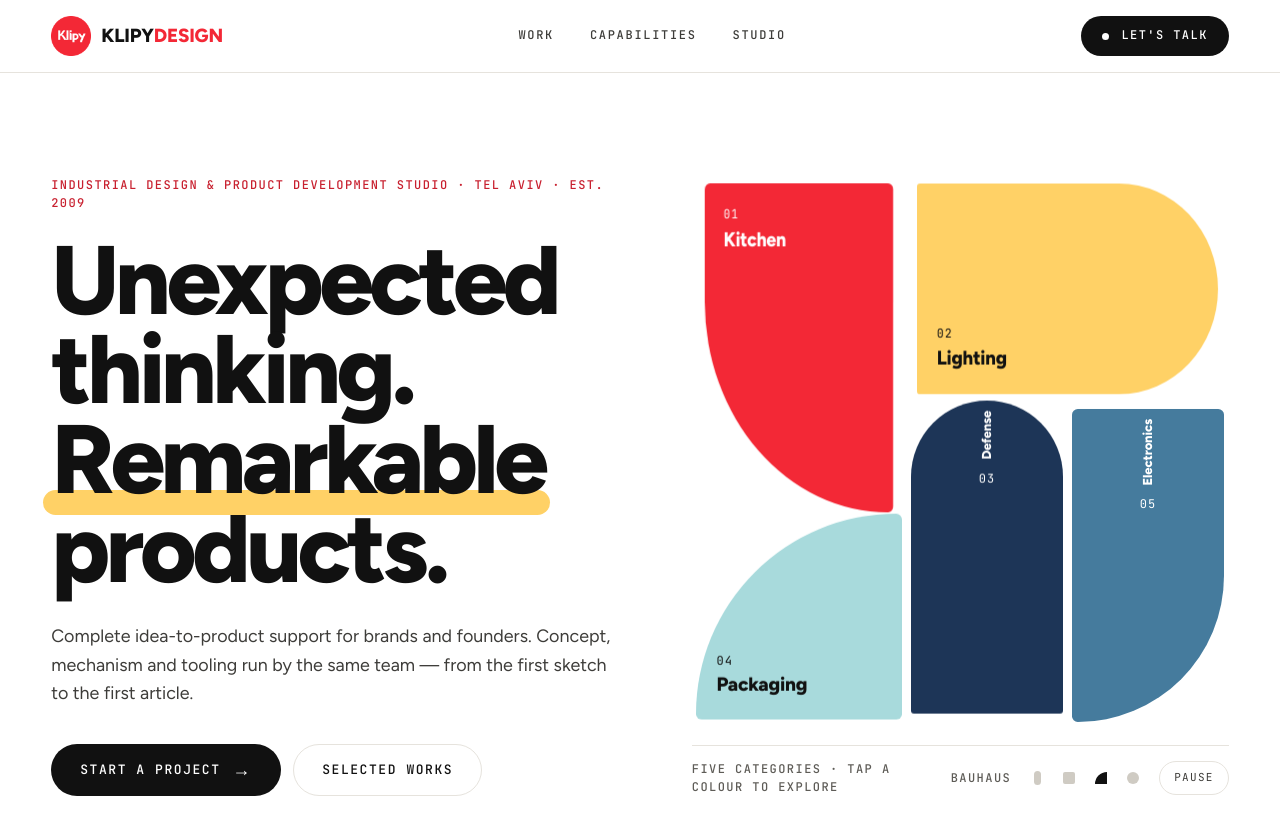
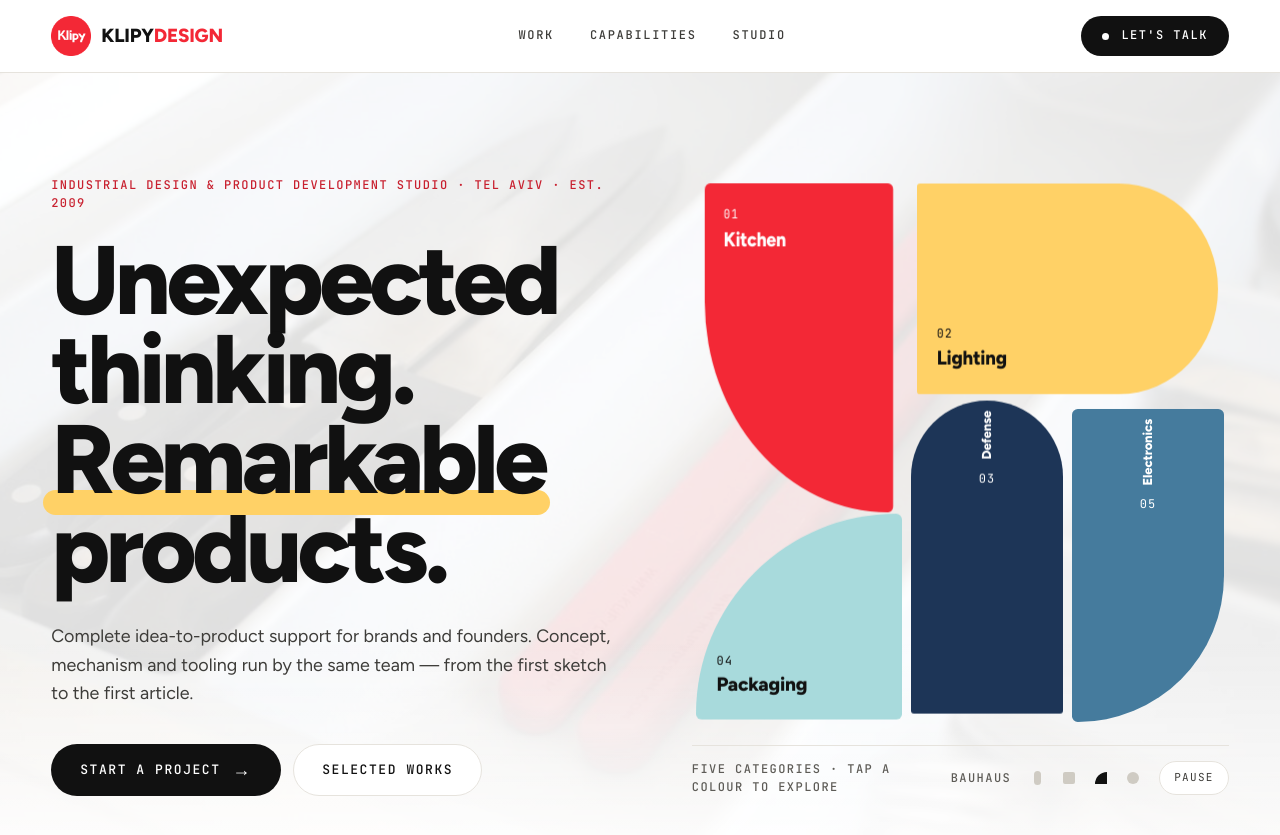
Before and after one commit to guy528/klipydesign-website, a Jekyll site: the page built from index.html, in a window 1280 px wide and 900 px high. Shown: the top 835 px of the window. Built offline with Jekyll 4.4.1, drawn with Linux system fonts in a browser that asks for light colours.

Commit message:
Homepage hero: low-opacity looping reel of product photos in the background
Co-Authored-By: Claude Opus 5.5 <noreply@anthropic.com>
Claude-Session: https://claude.ai/code/session_01FDrXdrNQE49HaWyKezdKsz

```diff
--- a/assets/css/style.css
+++ b/assets/css/style.css
@@ -570,3 +570,14 @@ a.pcard__panel{display:grid;text-decoration:none;color:var(--ink)}
 
 /* the kitchen icon animates itself (coffee pouring), so no extra float/glow */
 .glow-shape img[src*="kitchen-anim"]{animation:none}
+
+/* ---------- Hero background reel (low-opacity product clips) ---------- */
+.hero{position:relative;overflow:hidden;isolation:isolate}
+.hero__reel{position:absolute;inset:0;z-index:-1;pointer-events:none}
+.hero__clip{position:absolute;inset:-4%;background:center/cover no-repeat;opacity:0;transform:scale(1.1) translateX(0);transition:opacity 1.8s ease,transform 8s linear;will-change:opacity,transform}
+.hero__clip:nth-child(even){transform:scale(1.1) translateX(-2%)}
+.hero__clip.is-on{opacity:.13;transform:scale(1) translateX(0)}
+.hero__clip:nth-child(even).is-on{transform:scale(1) translateX(2%)}
+.hero__reel::after{content:"";position:absolute;inset:0;background:linear-gradient(180deg,rgba(255,255,255,0) 70%,#fff 100%)}
+@media (max-width:760px){.hero__clip.is-on{opacity:.1}}
+@media (prefers-reduced-motion:reduce){.hero__clip{transition:opacity .6s ease;transform:none!important}}
--- a/assets/js/main.js
+++ b/assets/js/main.js
@@ -315,3 +315,23 @@
     });
   }
 })();
+
+/* ---------- Hero background reel: cross-fade product photos in a loop ---------- */
+(function(){
+  const reel=document.querySelector('.hero__reel'); if(!reel) return;
+  const clips=[...reel.querySelectorAll('.hero__clip')]; if(!clips.length) return;
+  for(let i=clips.length-1;i>0;i--){const j=Math.floor(Math.random()*(i+1));reel.appendChild(clips[j]);[clips[i],clips[j]]=[clips[j],clips[i]];}
+  const load=c=>{if(!c.dataset.loaded){c.style.backgroundImage='url("'+c.dataset.src+'")';c.dataset.loaded=1;}};
+  const preload=c=>{const im=new Image();im.src=c.dataset.src;};
+  let i=0; load(clips[0]); requestAnimationFrame(()=>clips[0].classList.add('is-on'));
+  if(clips.length>1) preload(clips[1]);
+  if(matchMedia('(prefers-reduced-motion: reduce)').matches||clips.length<2) return;
+  let visible=true;
+  if('IntersectionObserver' in window) new IntersectionObserver(e=>{visible=e[0].isIntersecting}).observe(reel);
+  setInterval(()=>{
+    if(!visible||document.hidden) return;
+    const cur=clips[i]; i=(i+1)%clips.length; const nxt=clips[i];
+    load(nxt); nxt.classList.add('is-on'); cur.classList.remove('is-on');
+    preload(clips[(i+1)%clips.length]);
+  },4200);
+})();
--- a/index.html
+++ b/index.html
@@ -73,6 +73,14 @@ layout: null
 
 <!-- ================= HERO ================= -->
 <section class="hero" id="top">
+  <!-- Background reel: low-opacity product photos that cross-fade in a loop (built automatically from _projects) -->
+  <div class="hero__reel" aria-hidden="true">
+    {%- assign reel = site.projects | where_exp: "p", "p.placeholder != true" | sort: "order" -%}
+    {%- for p in reel -%}
+    <span class="hero__clip" data-src="{{ p.cover }}"></span>
+    {%- for g in p.gallery -%}{%- unless g.image contains 'sketch' -%}<span class="hero__clip" data-src="{{ g.image }}"></span>{%- endunless -%}{%- endfor -%}
+    {%- endfor -%}
+  </div>
   <div class="wrap hero__grid">
     <div class="hero__text">
       <h1 class="hero__title">
```
